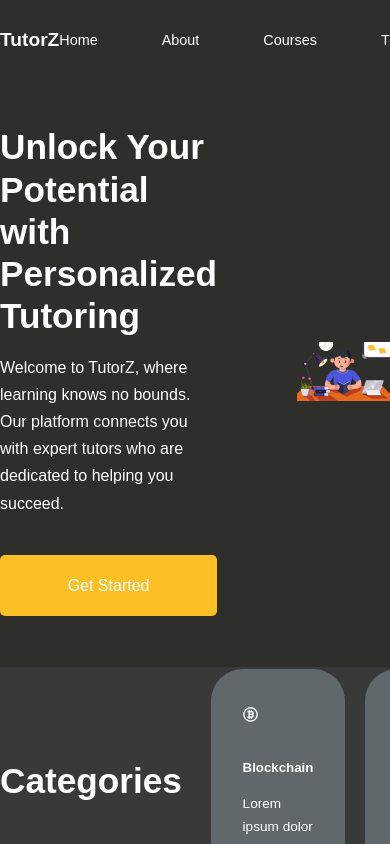
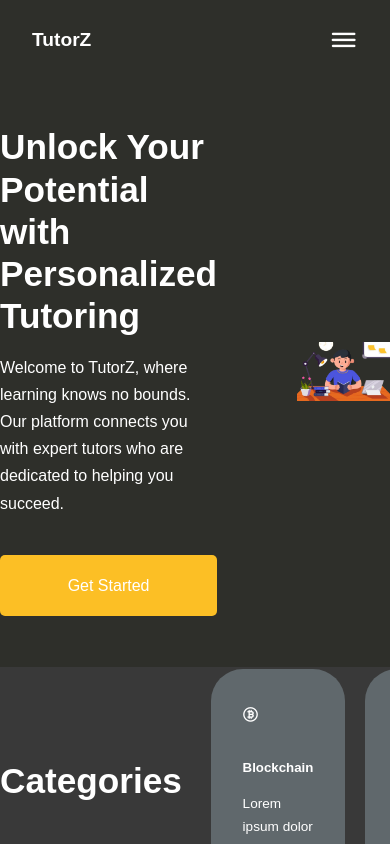
Before and after one commit to sushantskb/TutorZ, a React (Vite) app in the folder client/: page / in a window 390 px wide. Shown: the top 844 px of the page. Built offline with nearby package versions, Linux system fonts and the light colour scheme.

Commit message:
added media query to navbar and also the hamburger menu

```diff
--- a/client/src/components/Header/Header.jsx
+++ b/client/src/components/Header/Header.jsx
@@ -4,7 +4,12 @@ import { useEffect } from "react";
 import { Link } from "react-router-dom";
 const Header = () => {
   const [isScrolled, setIsScrolled] = useState(false);
+  const [menu, setMenu] = useState(false);
 
+
+  const toggleMenu = () => {
+    setMenu(!menu);
+  }
   useEffect(() => {
     const handleScroll = () => {
       setIsScrolled(window.scrollY > 0);
@@ -20,15 +25,14 @@ const Header = () => {
     <nav className={isScrolled ? "window-scroll" : ""}>
       <div className="container nav_container">
         <a href="index.html"><h4>TutorZ</h4></a>
-        <ul className="nav_menu">
+        <ul className={menu ? "nav_menu open" : "nav_menu"}>
           <li><Link to="/home">Home</Link></li>
           <li><Link to="/about">About</Link></li>
           <li><Link to="/courses">Courses</Link></li>
           <li><Link to="/tutors">Tutors</Link></li>
           <li><Link to="/contact">Contact</Link></li>
         </ul>
-        <button id="open-menu-btn"><i className="uil uil-bars"></i></button>
-        <button id="close-menu-btn"><i className="uil uil-multiply"></i></button>
+        <button id="open-menu-btn" onClick={toggleMenu}>{!menu ? <i className="uil uil-bars"></i> : <i className="uil uil-multiply"></i>}</button>
       </div>
     </nav>
   )
--- a/client/src/components/Header/header.css
+++ b/client/src/components/Header/header.css
@@ -5,6 +5,7 @@ nav {
   position: fixed;
   top: 0;
   z-index: 11;
+  transition: background 0.3s;
 }
 
 /* change navbar styles on scroll using js */
@@ -18,6 +19,7 @@ nav {
   display: flex;
   justify-content: space-between;
   align-items: center;
+  padding: 0 2rem;
 }
 
 nav button {
@@ -32,9 +34,90 @@ nav {
 
 .nav_menu a {
   font-size: 0.9rem;
-    transition: var(--transition);
+  color: var(--color-white);
+  transition: color 0.3s;
 }
 
 .nav_menu a:hover {
   color: var(--color-bg2);
 }
+
+@media screen and (max-width: 1024px) {
+  /* =====Navbar==== */
+  nav button {
+    display: inline-block;
+    background: transparent;
+    font-size: 1.8rem;
+    color: var(--color-white);
+    cursor: pointer;
+  }
+
+  nav button#close-menu-btn {
+    display: none;
+  }
+
+  .nav_menu {
+    position: fixed;
+    top: 5rem;
+    right: 5%;
+    height: fit-content;
+    width: 18rem;
+    flex-direction: column;
+    gap: 0;
+    display: none;
+  }
+
+  .nav_menu.open {
+    display: flex;
+  }
+
+  .nav_menu li {
+    width: 100%;
+    height: 5.8rem;
+    animation: animateItems 400ms linear forwards;
+    transform-origin: top right;
+    opacity: 0;
+  }
+
+  .nav_menu li:nth-child(2) {
+    animation-delay: 200ms;
+  }
+
+  .nav_menu li:nth-child(3) {
+    animation-delay: 400ms;
+  }
+
+  .nav_menu li:nth-child(4) {
+    animation-delay: 600ms;
+  }
+
+  @keyframes animateItems {
+    0% {
+      transform: rotateZ(-90deg) rotateX(90deg) scale(0.1);
+    }
+    100% {
+      transform: rotateZ(0) rotateX(0) scale(1);
+      opacity: 1;
+    }
+  }
+
+  .nav_menu li a {
+    background: var(--color-primary);
+    box-shadow: -4rem 6rem 10rem rgba(0, 0, 0, 0.6);
+    width: 100%;
+    height: 100%;
+    display: grid;
+    place-items: center;
+  }
+
+  .nav_menu li a:hover {
+    background: var(--color-bg2);
+    color: var(--color-white);
+  }
+}
+
+@media screen and (max-width: 600px) {
+  .nav_menu {
+    right: 3%;
+  }
+}
```
Lines whose indentation alone changed are shown as unchanged.
